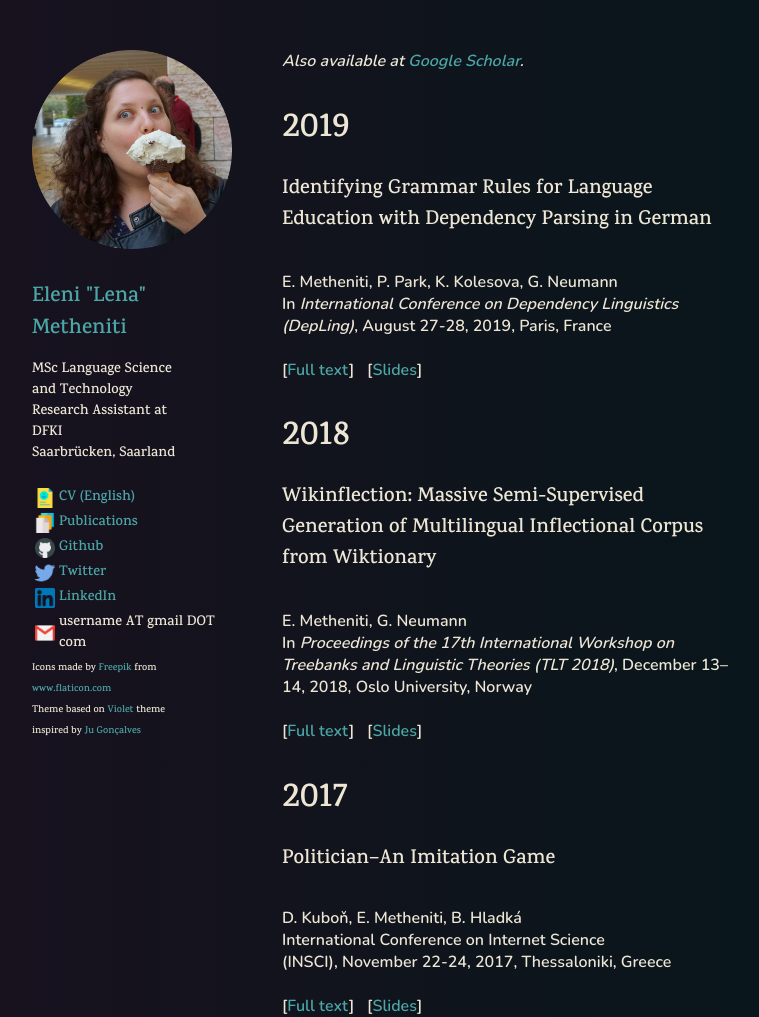
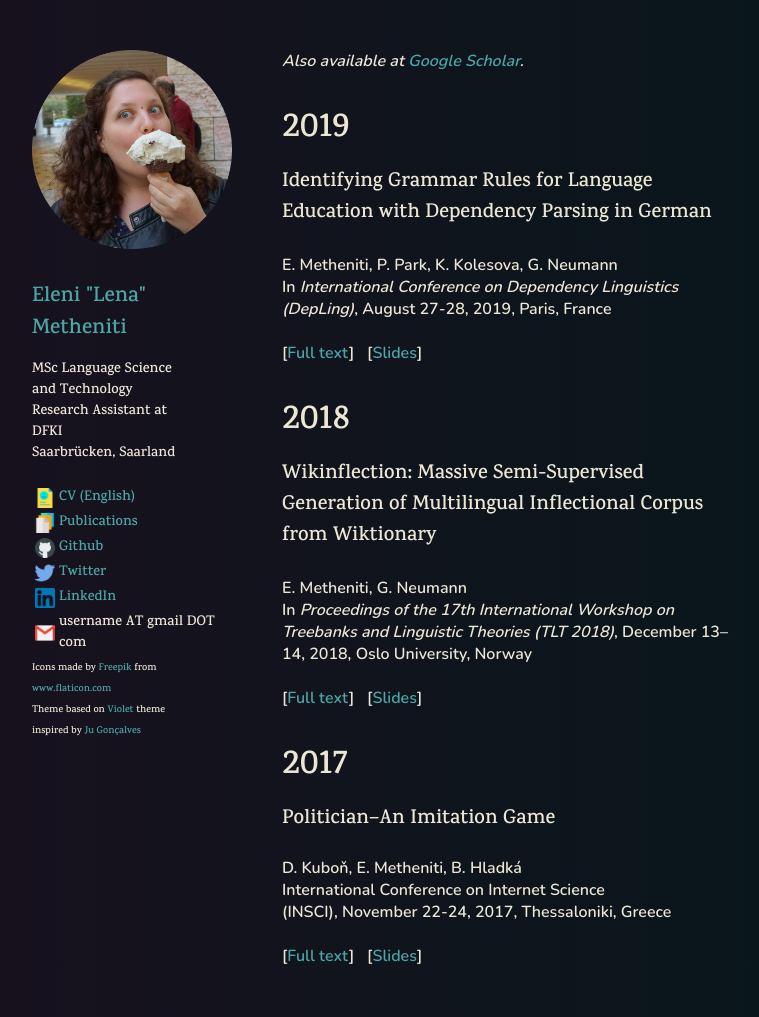
Before and after one commit to lenakmeth/lenakmeth.github.io, a Jekyll site: the page built from publications.html, in a window 1280 px wide. Shown: the whole page, without its empty margins (68-827 px from the left). Built offline with Jekyll 4.4.1, drawn with Linux system fonts in a browser that asks for light colours.

Commit message:
remove h2

```diff
--- a/publications.html
+++ b/publications.html
@@ -68,19 +68,22 @@
 <div style="font-family: 'Karma', serif; font-size:24px"><h1>2019</h1></div>
 
 <ul>
-    <li><div style="font-family: 'Karma', serif; font-size:20px"><h2>Identifying Grammar Rules for Language Education with Dependency Parsing in German</h2></div><br/><div style="font-family: 'Nunito', sans-serif; font-size:16px"><strong>E. Metheniti, P. Park, K. Kolesova, G. Neumann</strong><br />In <em>International Conference on Dependency Linguistics (DepLing)</em>, August 27-28, 2019, Paris, France<br /><br />[<a href="https://syntaxfest.github.io/syntaxfest19/proceedings/papers/paper_19.pdf">Full text</a>] &nbsp; [<a href="assets/slides/Matcher_presentation.pdf" target="_blank" rel="noopener">Slides</a>]</div></li>
+    <li><div style="font-family: 'Karma', serif; font-size:20px">Identifying Grammar Rules for Language Education with Dependency Parsing in German</div><br/>
+    <div style="font-family: 'Nunito', sans-serif; font-size:16px"><strong>E. Metheniti, P. Park, K. Kolesova, G. Neumann</strong><br />In <em>International Conference on Dependency Linguistics (DepLing)</em>, August 27-28, 2019, Paris, France<br /><br />[<a href="https://syntaxfest.github.io/syntaxfest19/proceedings/papers/paper_19.pdf">Full text</a>] &nbsp; [<a href="assets/slides/Matcher_presentation.pdf" target="_blank" rel="noopener">Slides</a>]</div></li>
 </ul>
 
 <div style="font-family: 'Karma', serif; font-size:24px"><h1>2018</h1></div>
 
 <ul>
-      <li><div style="font-family: 'Karma', serif; font-size:20px"><h2>Wikinflection: Massive Semi-Supervised Generation of Multilingual Inflectional Corpus from Wiktionary</h2></div><br/><div style="font-family: 'Nunito', sans-serif; font-size:16px"><strong>E. Metheniti, G. Neumann</strong><br />In <em>Proceedings of the 17th International Workshop on Treebanks and Linguistic Theories (TLT 2018)</em>, December 13&ndash;14, 2018, Oslo University, Norway<br /><br />[<a href="http://www.ep.liu.se/ecp/article.asp?issue=155&amp;article=014&amp;volume=">Full text</a>] &nbsp; [<a href="assets/slides/wikinflection.pdf" target="_blank" rel="noopener">Slides</a>]</div></li>
+    <li><div style="font-family: 'Karma', serif; font-size:20px">Wikinflection: Massive Semi-Supervised Generation of Multilingual Inflectional Corpus from Wiktionary</div><br/>
+    <div style="font-family: 'Nunito', sans-serif; font-size:16px"><strong>E. Metheniti, G. Neumann</strong><br />In <em>Proceedings of the 17th International Workshop on Treebanks and Linguistic Theories (TLT 2018)</em>, December 13&ndash;14, 2018, Oslo University, Norway<br /><br />[<a href="http://www.ep.liu.se/ecp/article.asp?issue=155&amp;article=014&amp;volume=">Full text</a>] &nbsp; [<a href="assets/slides/wikinflection.pdf" target="_blank" rel="noopener">Slides</a>]</div></li>
 </ul>
 
 <div style="font-family: 'Karma', serif; font-size:24px"><h1>2017</h1></div>
 
 <ul>
-    <li><div style="font-family: 'Karma', serif; font-size:20px"><h2>Politician&ndash;An Imitation Game</h2></div><div style="font-family: 'Nunito', sans-serif; font-size:16px"><br /><strong>D. Kuboň, E. Metheniti, B. Hladk&aacute;</strong><br />International Conference on Internet Science (INSCI),&nbsp;November 22-24, 2017, Thessaloniki, Greece<br /><br />[<a href="https://link.springer.com/chapter/10.1007/978-3-319-77547-0_15">Full text</a>] &nbsp; [<a href="assets/slides/imitation_game.pdf" target="_blank" rel="noopener">Slides</a>]</div></li>
+    <li><div style="font-family: 'Karma', serif; font-size:20px">Politician&ndash;An Imitation Game</div>
+    <div style="font-family: 'Nunito', sans-serif; font-size:16px"><br /><strong>D. Kuboň, E. Metheniti, B. Hladk&aacute;</strong><br />International Conference on Internet Science (INSCI),&nbsp;November 22-24, 2017, Thessaloniki, Greece<br /><br />[<a href="https://link.springer.com/chapter/10.1007/978-3-319-77547-0_15">Full text</a>] &nbsp; [<a href="assets/slides/imitation_game.pdf" target="_blank" rel="noopener">Slides</a>]</div></li>
 </ul>
 
 </section>
```
Also changed, not shown: README.md.
